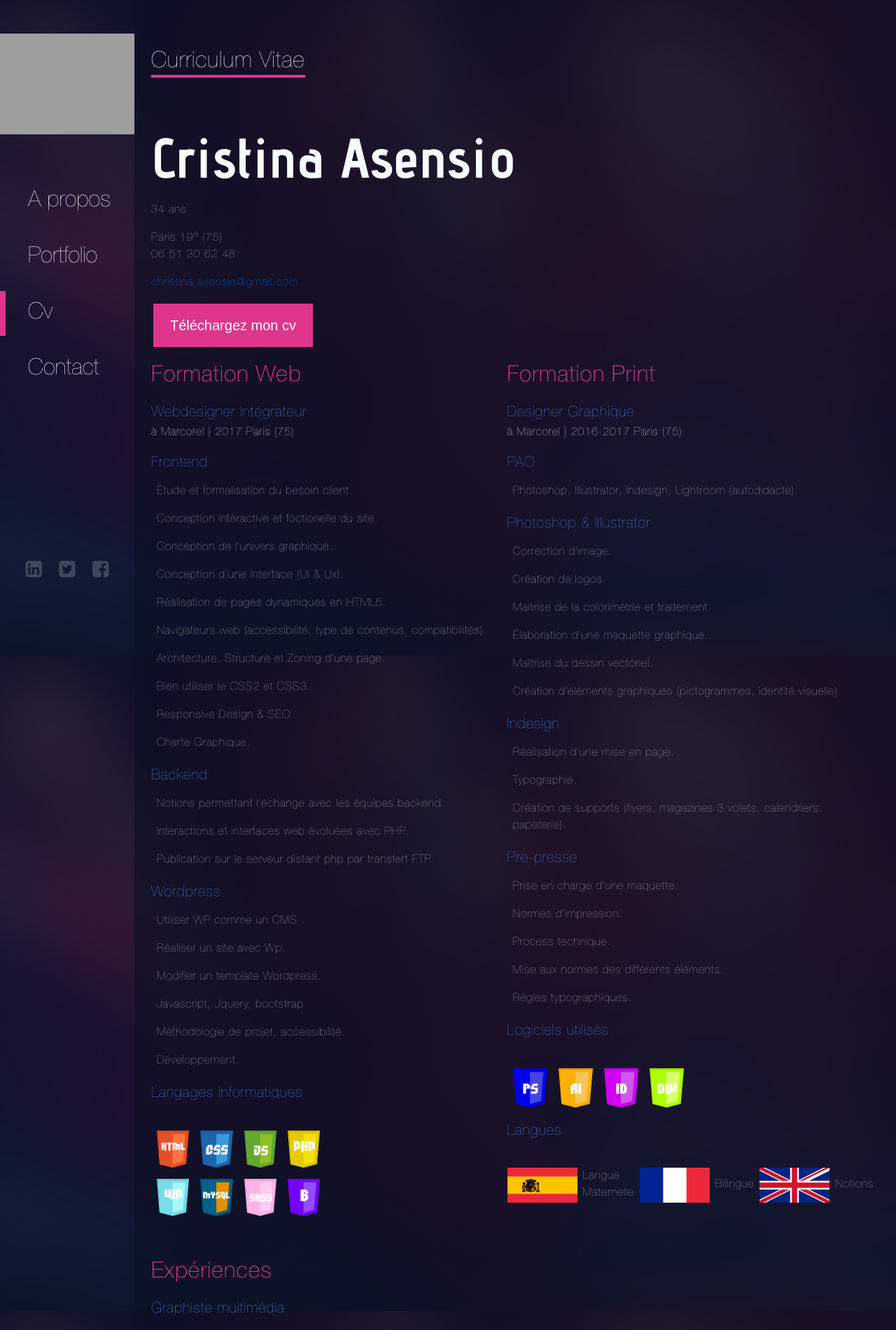
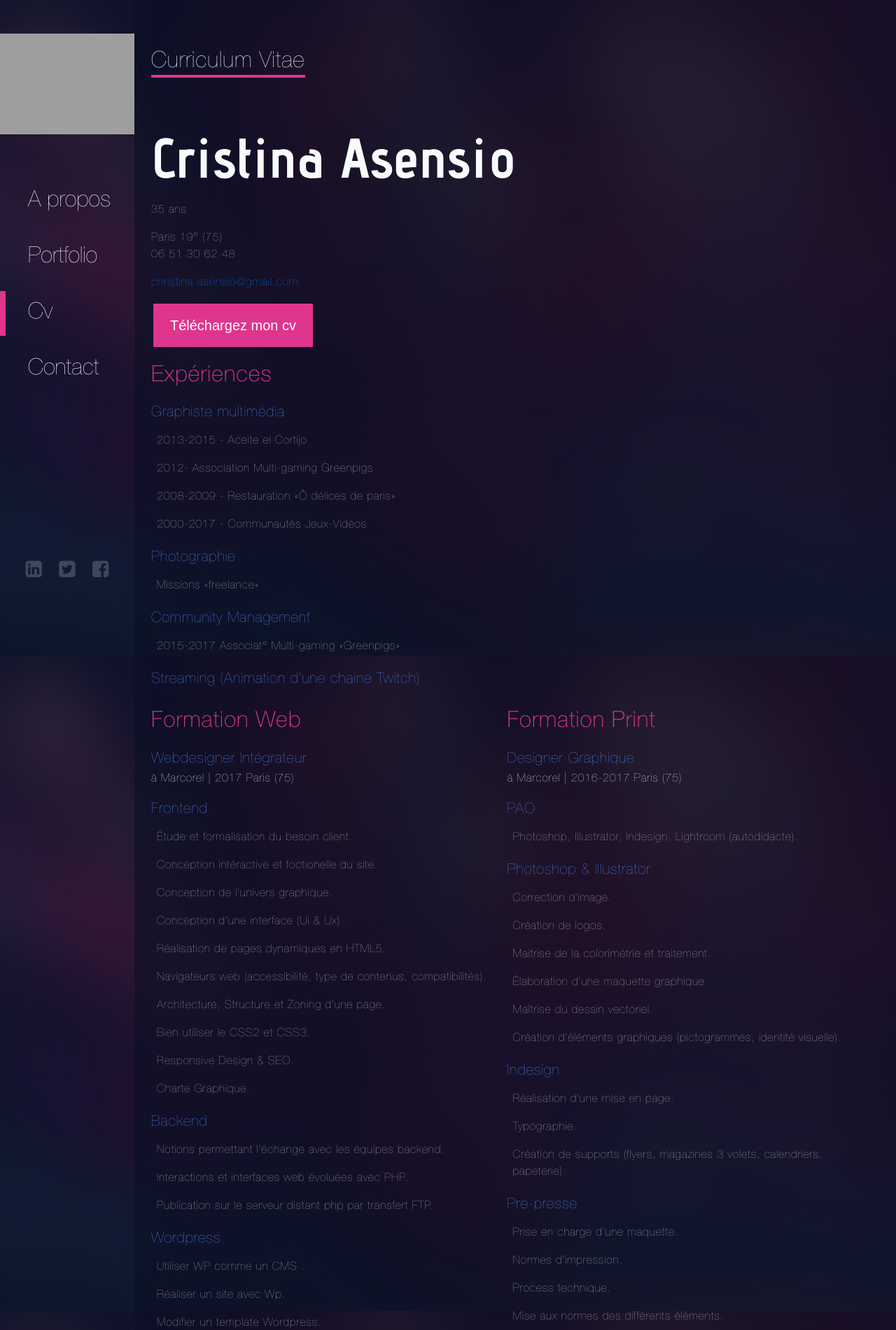
Before and after one commit to CristinaDigital/monsite, a PHP site: page /cv in a window 1280 px wide. Shown: the top 1901 px of the page at 70% size. Run offline with PHP 8.4, Linux system fonts and the light colour scheme; some libraries are stand-ins or nearby versions; grey boxes are pictures that could not be loaded.

Commit message:
Update with RIE

```diff
--- a/css/style.css
+++ b/css/style.css
@@ -866,20 +866,20 @@
   }
 }
 /* line 732, ../scss/style.scss */
-#cv div.xp {
+#cv div.xp div.hobbies div.etudes {
   padding-bottom: 1rem;
 }
 /* line 734, ../scss/style.scss */
-#cv div.xp span {
+#cv div.xp div.hobbies div.etudes span {
   color: #f7fbfd;
 }
 /* line 737, ../scss/style.scss */
-#cv div.xp h3 {
+#cv div.xp div.hobbies div.etudes h3 {
   padding-top: 2rem;
 }
 @media screen and (max-width: 1000px) {
   /* line 737, ../scss/style.scss */
-  #cv div.xp h3 {
+  #cv div.xp div.hobbies div.etudes h3 {
     width: 100%;
   }
 }
--- a/cv.php
+++ b/cv.php
@@ -11,7 +11,7 @@
 		<h2>Curriculum Vitae</h2>
 	    <div class="me">
 	    	<h1>Cristina Asensio</h1>
-	    	<p>34 ans</p>
+	    	<p>35 ans</p>
 	    	<address>
 	    		Paris 19<sup>e</sup> (75)
 	    		<br/>
--- a/scss/style.scss
+++ b/scss/style.scss
@@ -729,7 +729,7 @@
       }
     }
   }
-  div.xp{
+  div.xp div.hobbies div.etudes{
     padding-bottom: 1rem;
     span {
       color: $color-white-broken;
```
Also changed, not shown: other parts of cv.php (+19 -15 lines), 1 other file.
